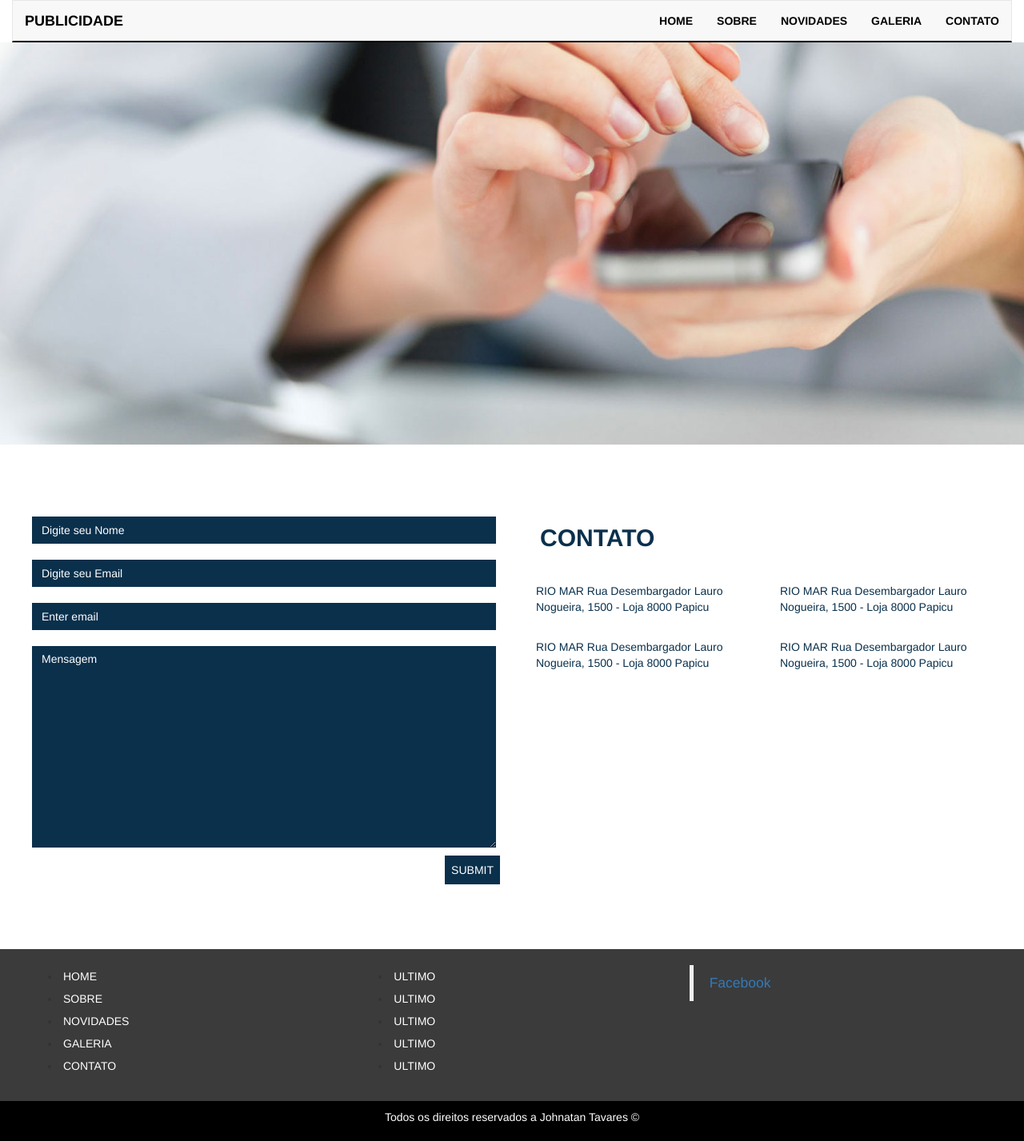
After one commit to JohnatanT/Template_WordPress, a PHP site: page /contato.php in a window 1280 px wide. The commit adds this page. Shown: the whole page at 80% size. Run offline with PHP 8.4, Linux system fonts and the light colour scheme; some libraries are stand-ins or nearby versions.

Commit message:
Contato finalizada

```diff
--- /dev/null
+++ b/contato.php
@@ -0,0 +1,74 @@
+<?php require_once 'header.php' ?>
+
+<!-- Banner -->
+<div class="row">
+	<div id="slide-banner" class="carousel-iner" data-ride="carousel">
+		<div class="item active">
+			<img src="imagens/contato.jpg" class="img-responsive wp-post-image" alt="Banner">
+		</div>
+	</div>
+</div>
+
+<div class="row contato">
+	<div class="col-md-6 col-sm-6">
+		<div class="form">
+			<form class="form-horizontal">
+			    <div class="col-md-12">
+			      <input type="email" required="required" class="form-control" name="nome" id="nome" placeholder="Digite seu Nome">
+			    </div>
+			    <div class="col-md-12">
+			      <input type="email" required="required" class="form-control" name="email" id="email" placeholder="Digite seu Email">
+			    </div>
+			    <div class="col-md-12">
+			      <input type="email" required="required" class="form-control" name="assunto" id="assunto" placeholder="Enter email">
+			    </div>
+				<div class="col-md-12">
+			  		<textarea class="form-control" required="required" rows="12" maxlength="1000" name="mensagem" placeholder="Mensagem"></textarea>
+			  	</div>
+			  <button type="submit">Submit</button>
+			</form>
+		</div>
+	</div>
+	<div class="col-md-6 col-sm-6">
+		<div class="info-contato">
+			<h2>Contato</h2>
+			<div class="bloco-info">
+				<div class="col-md-6">
+					<div class="info-cont">
+						RIO MAR
+						Rua Desembargador Lauro
+						Nogueira, 1500 - Loja 8000
+						Papicu
+					</div>
+				</div>
+				<div class="col-md-6">
+					<div class="info-cont">
+						RIO MAR
+						Rua Desembargador Lauro
+						Nogueira, 1500 - Loja 8000
+						Papicu
+					</div>
+				</div>
+				<div class="col-md-6">
+					<div class="info-cont">
+						RIO MAR
+						Rua Desembargador Lauro
+						Nogueira, 1500 - Loja 8000
+						Papicu
+					</div>
+				</div>
+				<div class="col-md-6">
+					<div class="info-cont">
+						RIO MAR
+						Rua Desembargador Lauro
+						Nogueira, 1500 - Loja 8000
+						Papicu
+					</div>
+				</div>
+			</div>
+		</div>
+	</div>
+</div>
+
+
+<?php require_once 'footer.php' ?>
--- a/footer.php
+++ b/footer.php
@@ -7,7 +7,7 @@
 					<li><a href="sobre.php">Sobre</a></li>
 					<li><a href="novidades.php">Novidades</a></li>
 					<li><a href="galeria.php">Galeria</a></li>
-					<li><a href="">Contato</a></li>
+					<li><a href="contato.php">Contato</a></li>
 				</ul>
 			</div>
 			<div class="col-md-4 col-sm-4">
--- a/header.php
+++ b/header.php
@@ -42,7 +42,7 @@
         <li><a href="sobre.php">Sobre</a></li>
         <li><a href="novidades.php">Novidades</a></li>
         <li><a href="galeria.php">Galeria</a></li>
-        <li><a href="#">Contato</a></li>
+        <li><a href="contato.php">Contato</a></li>
       </ul>
 
     </div><!-- /.navbar-collapse -->
--- a/index.php
+++ b/index.php
@@ -53,7 +53,7 @@
 				<div class="col-md-6">
 					<h2>Entre em Contato</h2>
 					<p>É um fato conhecido de todos que um leitor se distrairá com o conteúdo de texto legível de uma página quando estiver examinando sua diagramação</p>
-					<a href="" class="btn btn-purple">Acessar</a>
+					<a href="contato.php" class="btn btn-purple">Acessar</a>
 				</div>
 			</div>
 		</div>
--- a/style.css
+++ b/style.css
@@ -311,3 +311,47 @@
     font-weight: bold;
     color: #232e65;
 }
+
+/* Contato */
+.contato{
+	margin-top: 80px;
+	margin-bottom: 80px;
+}
+.contato .form .form-horizontal .form-control{
+	margin: 10px;
+	border-radius: 0;
+	background-color: #0a304c;
+	outline: none;
+	box-shadow: none;
+	border:	none;
+	color: #fff;
+}
+.contato .form .form-horizontal button{
+	border: none;
+    color: #fff;
+    text-transform: uppercase;
+    padding: 8px 8px;
+    background-color: #0a304c;
+    float: right;
+}
+.contato .info-contato{
+	color: #0a304c;
+}
+.contato .info-contato h2{
+	padding-left: 20px;
+	text-transform: uppercase;
+	font-weight: bold;
+}
+.contato .info-contato .bloco-info .info-cont{
+	margin-top: 30px;
+}
+
+.contato .form .form-horizontal input::-moz-placeholder,.contato .form .form-horizontal textarea::-moz-placeholder{
+	color: #fff;
+}
+.contato .form .form-horizontal input::-webkit-input-placeholder,.contato .form .form-horizontal textarea::-webkit-input-placeholder{
+	color: #fff;
+}
+.contato .form .form-horizontal input:-ms-input-placeholder,.contato .form .form-horizontal textarea:-ms-input-placeholder{
+	color: #fff;
+}
```
Also changed, not shown: functions.php (added), imagens/banner.png (deleted), imagens/contato.jpg (added), imagens/marketing.png (deleted).
